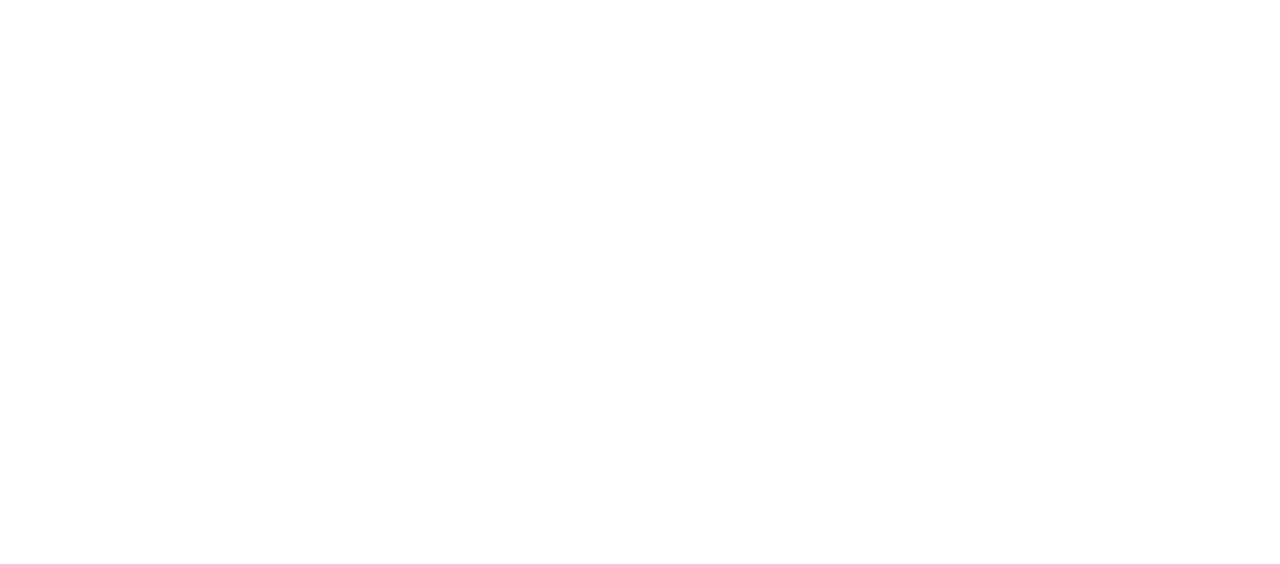
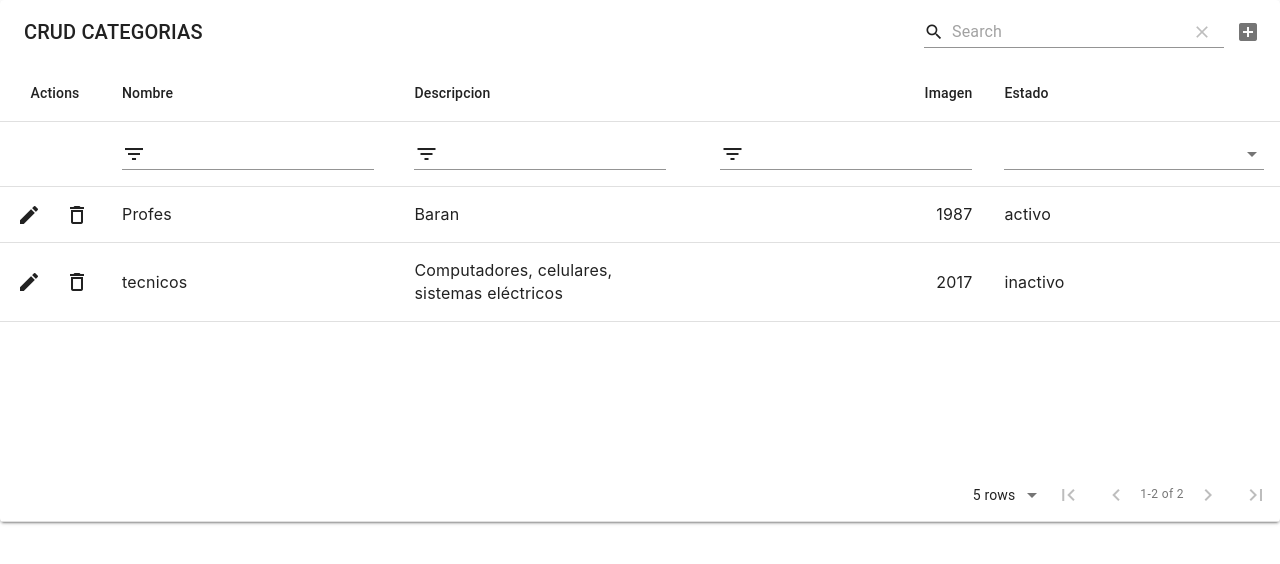
Before and after one commit to Equipo4-Ciclo4-Grupo8/Frontend, a React (Create React App) app: page /vercategorias in a window 1280 px wide. Shown: the top 564 px of the page. Built offline with nearby package versions, Linux system fonts and the light colour scheme.

Commit message:
Crud categorias

```diff
--- a/public/index.html
+++ b/public/index.html
@@ -24,6 +24,7 @@
       work correctly both with client-side routing and a non-root public URL.
       Learn how to configure a non-root public URL by running `npm run build`.
     -->
+    <link rel="stylesheet" href="https://fonts.googleapis.com/icon?family=Material+Icons"/>
     <title>React App</title>
   </head>
   <body>
--- a/src/App.js
+++ b/src/App.js
@@ -7,6 +7,8 @@
 import Thecategorias from './components/Thecategorias';
 import ServiciosOfertados from './components/ServiciosOfertados';
 import { categorias } from './Data/DataServicios';
+import VerCategorias from './components/VerCategorias';
+
 
 
 
@@ -36,6 +38,10 @@
     <ServiciosOfertados nombreCategoria={nombreCategoria}  />
     </div>
     </Route>
+
+    <Route path= "/vercategorias">
+    <VerCategorias  />
+    </Route>
     </>
 
     )
--- a/src/Data/DataServicios.js
+++ b/src/Data/DataServicios.js
@@ -26,7 +26,7 @@
       precio: 60000 , // si aplica o no
       calificacion: "8/10",
       categoria: "Tutores",
-      celular: 666666,
+      celular: 3222750168,
       correo: "@hotmail.com",
       disponibilidadTiempo:"",
       ciudad: "",
--- a/src/components/ServiciosOfertados.js
+++ b/src/components/ServiciosOfertados.js
@@ -30,7 +30,7 @@
     );//filtro para solo mostrar segun categoria
 
     const ciclarServicios = servicioAMostrar.map((item, index) => {
-
+      const linkWa = "https://wa.me/57"+item.servicio.celular
         return (
 
           <div key={index} className="card-servicio">
@@ -44,6 +44,9 @@
                  <h2 className="profesion">{item.servicio.profesion} </h2>
                  <h3> $|Hora: {item.servicio.precio} COP </h3>
                  <p>Calificación : {item.servicio.calificacion}</p>
+                 <a href={linkWa} target="_blank">
+                        <img src="https://i.ibb.co/8zM5PVq/wa.png" width="50" height="50"/>
+                 </a>
              </div>
 
            </div>
--- /dev/null
+++ b/src/components/VerCategorias.js
@@ -0,0 +1,66 @@
+import React from 'react'
+import MaterialTable from 'material-table';
+
+
+export default function Editable() {
+    const { useState } = React;
+
+    const [columns, setColumns] = useState([
+      { title: 'Nombre', field: 'nombre' },
+      { title: 'Descripcion', field: 'descripcion', initialEditValue: 'initial edit value' },
+      { title: 'Imagen', field: 'imagen', type: 'numeric' },
+      {
+        title: 'Estado',
+        field: 'estado',
+        lookup: { 1: 'activo', 0: 'inactivo' },
+      },
+    ]);
+
+    const [data, setData] = useState([
+      { nombre: 'Profes', descripcion: 'Baran', imagen: 1987, estado: 1 },
+      { nombre: 'tecnicos', descripcion: 'Computadores, celulares, sistemas eléctricos', imagen: 2017, estado: 0 },
+    ]);
+
+    return (
+      <MaterialTable
+      options={{
+        filtering: true
+      }}
+        title="CRUD CATEGORIAS"
+        columns={columns}
+        data={data}
+        editable={{
+          onRowAdd: newData =>
+            new Promise((resolve, reject) => {
+              setTimeout(() => {
+                setData([...data, newData]);
+
+                resolve();
+              }, 1000)
+            }),
+          onRowUpdate: (newData, oldData) =>
+            new Promise((resolve, reject) => {
+              setTimeout(() => {
+                const dataUpdate = [...data];
+                const index = oldData.tableData.id;
+                dataUpdate[index] = newData;
+                setData([...dataUpdate]);
+
+                resolve();
+              }, 1000)
+            }),
+          onRowDelete: oldData =>
+            new Promise((resolve, reject) => {
+              setTimeout(() => {
+                const dataDelete = [...data];
+                const index = oldData.tableData.id;
+                dataDelete.splice(index, 1);
+                setData([...dataDelete]);
+
+                resolve()
+              }, 1000)
+            }),
+        }}
+      />
+    )
+  }
```
Also changed, not shown: package.json (+9 -0 lines), public/assets/wa.png (added), 1 other file (tests, documents, lock files or other folders).
